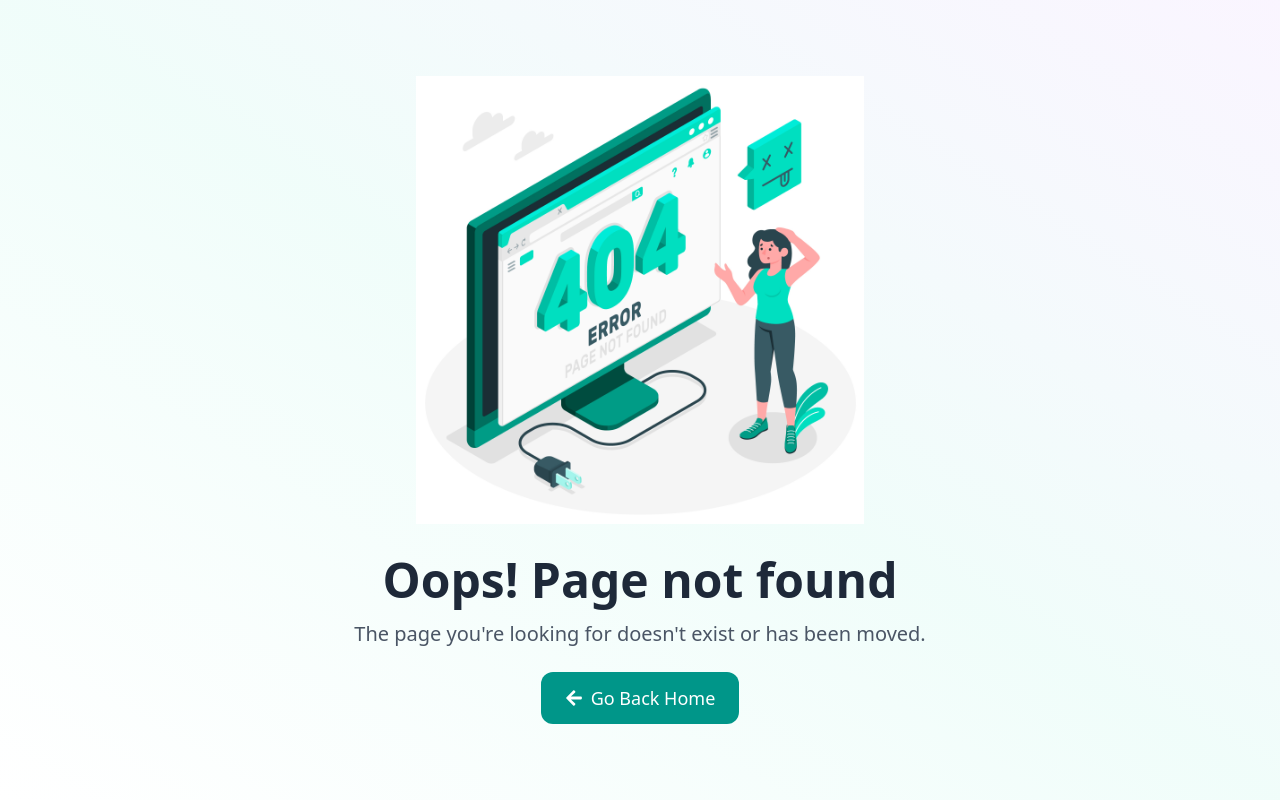
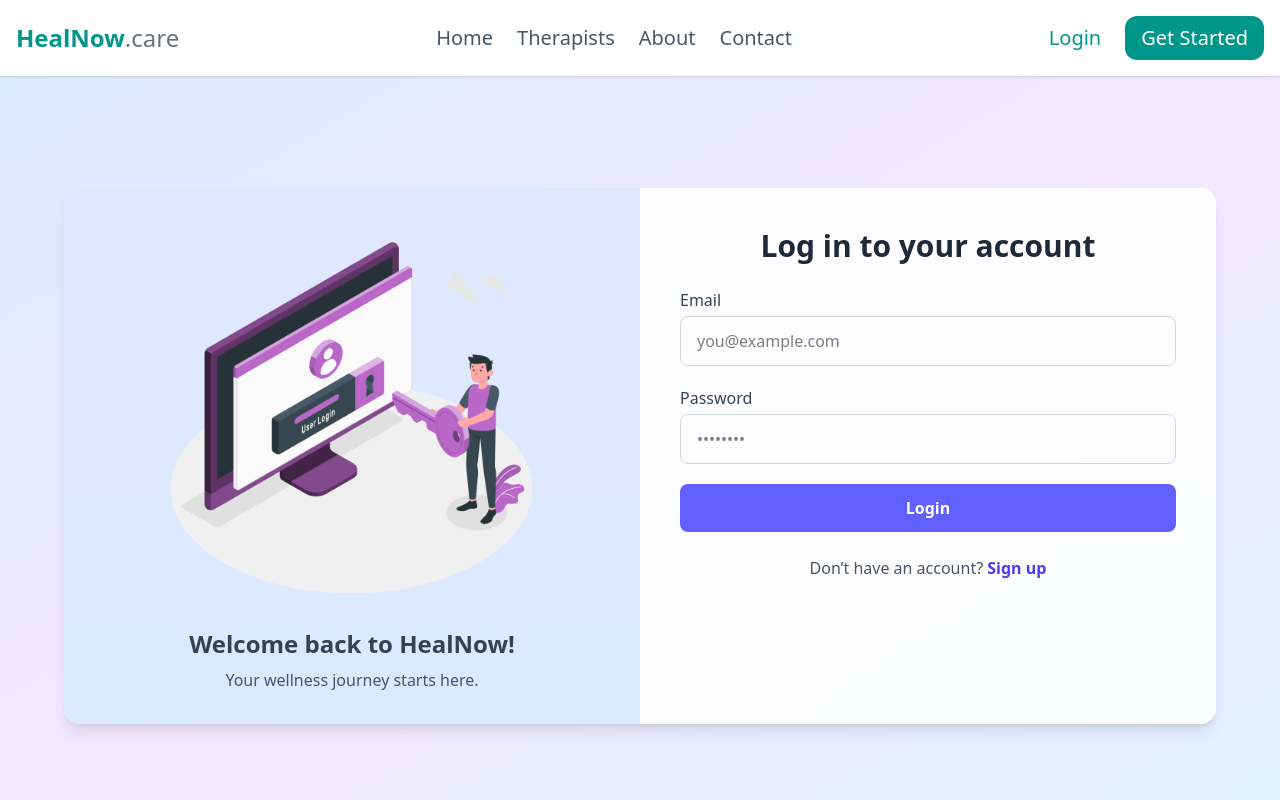
Before and after one commit to sanjiban-dey-2000/HealNow, a React (Vite) app in the folder frontend/: page /login in a window 1280 px wide. Before the commit this address had no page. Shown: the top 800 px of the page. Built offline with nearby package versions, Linux system fonts and the light colour scheme.

Commit message:
Login page created

```diff
--- a/frontend/src/App.jsx
+++ b/frontend/src/App.jsx
@@ -7,6 +7,8 @@ import TherapistsPage from './pages/TherapistPage'
 import About from './pages/About'
 import Contact from './pages/Contact'
 import SignupPage from './pages/SignupPage'
+import LoginPage from './pages/LoginPage'
+
 
 const App = () => {
   const router=createBrowserRouter([
@@ -32,6 +34,10 @@ const App = () => {
         },{
           path:"/signup",
           element:<SignupPage/>
+        },
+        {
+          path:"/login",
+          element:<LoginPage/>
         }
       ]
     },
--- /dev/null
+++ b/frontend/src/pages/LoginPage.jsx
@@ -0,0 +1,75 @@
+import { Link } from "react-router-dom";
+
+const LoginPage = () => {
+  return (
+    <div className="max-h-screen bg-gradient-to-br from-[#dbeafe] via-[#f3e8ff] to-[#e0f2fe] flex items-center justify-center px-6 py-28">
+      <div className="w-full max-w-6xl bg-white/90 backdrop-blur-md rounded-2xl shadow-lg overflow-hidden grid md:grid-cols-2">
+
+        {/* Left Column: Illustration & Message */}
+        <div className="hidden md:flex flex-col justify-center items-center bg-gradient-to-b from-indigo-100 to-blue-100 p-8">
+          <img
+            src="/login.png" // Use any SVG or PNG
+            alt="Login Illustration"
+            className="w-full max-w-sm"
+          />
+          <h3 className="text-2xl font-semibold text-gray-700 mt-6 text-center">
+            Welcome back to HealNow!
+          </h3>
+          <p className="text-gray-600 text-center mt-2">
+            Your wellness journey starts here.
+          </p>
+        </div>
+
+        {/* Right Column: Login Form */}
+        <div className="p-8 sm:p-10">
+          <h2 className="text-3xl font-bold text-gray-800 mb-6 text-center">Log in to your account</h2>
+
+          <form className="space-y-5">
+            {/* Email */}
+            <div>
+              <label className="block mb-1 text-gray-700 font-medium">Email</label>
+              <input
+                type="email"
+                required
+                className="w-full px-4 py-3 border border-gray-300 rounded-lg focus:outline-none focus:ring-2 focus:ring-indigo-400"
+                placeholder="you@example.com"
+              />
+            </div>
+
+            {/* Password */}
+            <div>
+              <label className="block mb-1 text-gray-700 font-medium">Password</label>
+              <input
+                type="password"
+                required
+                className="w-full px-4 py-3 border border-gray-300 rounded-lg focus:outline-none focus:ring-2 focus:ring-indigo-400"
+                placeholder="••••••••"
+              />
+            </div>
+
+            {/* Button */}
+            <button
+              type="submit"
+              className="w-full bg-indigo-500 hover:bg-indigo-600 text-white font-semibold py-3 rounded-lg transition"
+            >
+              Login
+            </button>
+          </form>
+
+          {/* Signup Link */}
+          <p className="text-center text-gray-600 mt-6">
+            Don’t have an account?{" "}
+            <Link
+              to="/signup"
+              className="text-indigo-600 font-semibold hover:underline"
+            >
+              Sign up
+            </Link>
+          </p>
+        </div>
+      </div>
+    </div>
+  );
+};
+
+export default LoginPage;
```
Also changed, not shown: frontend/public/login.png (added).
